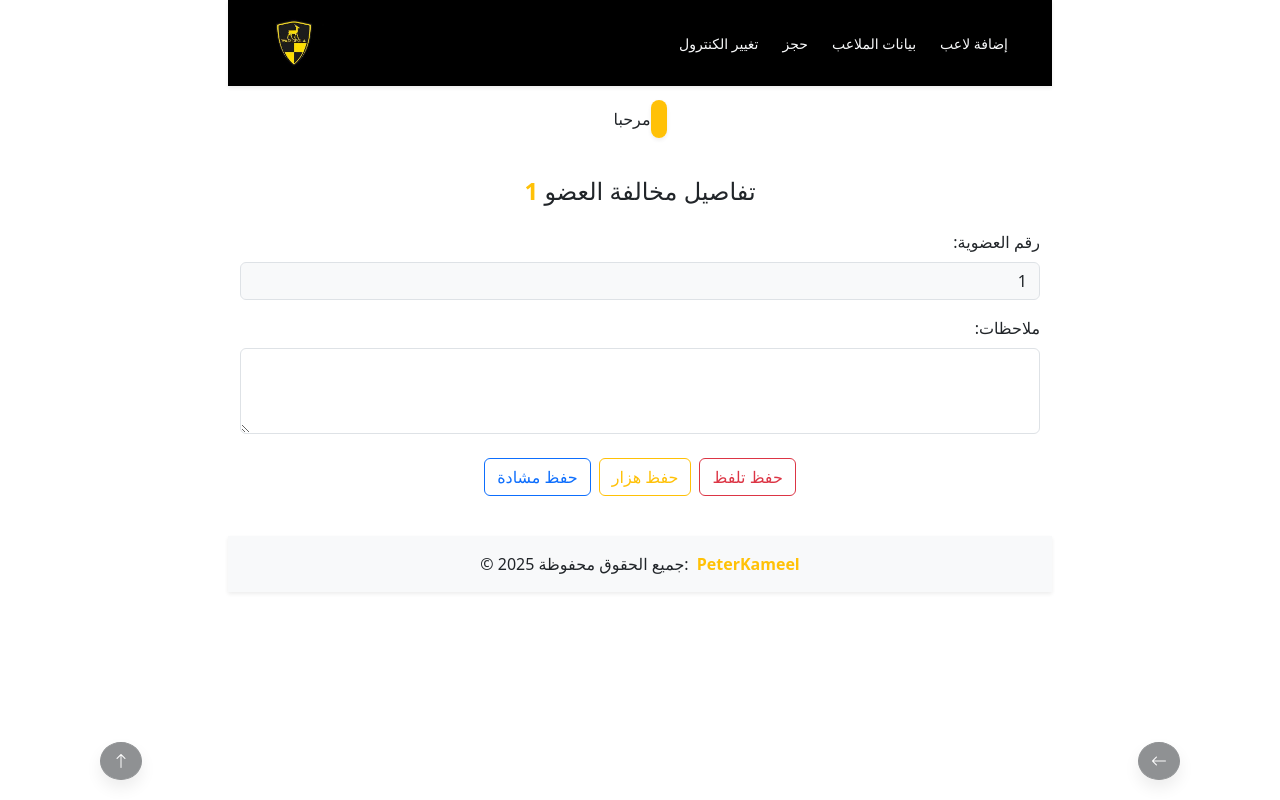
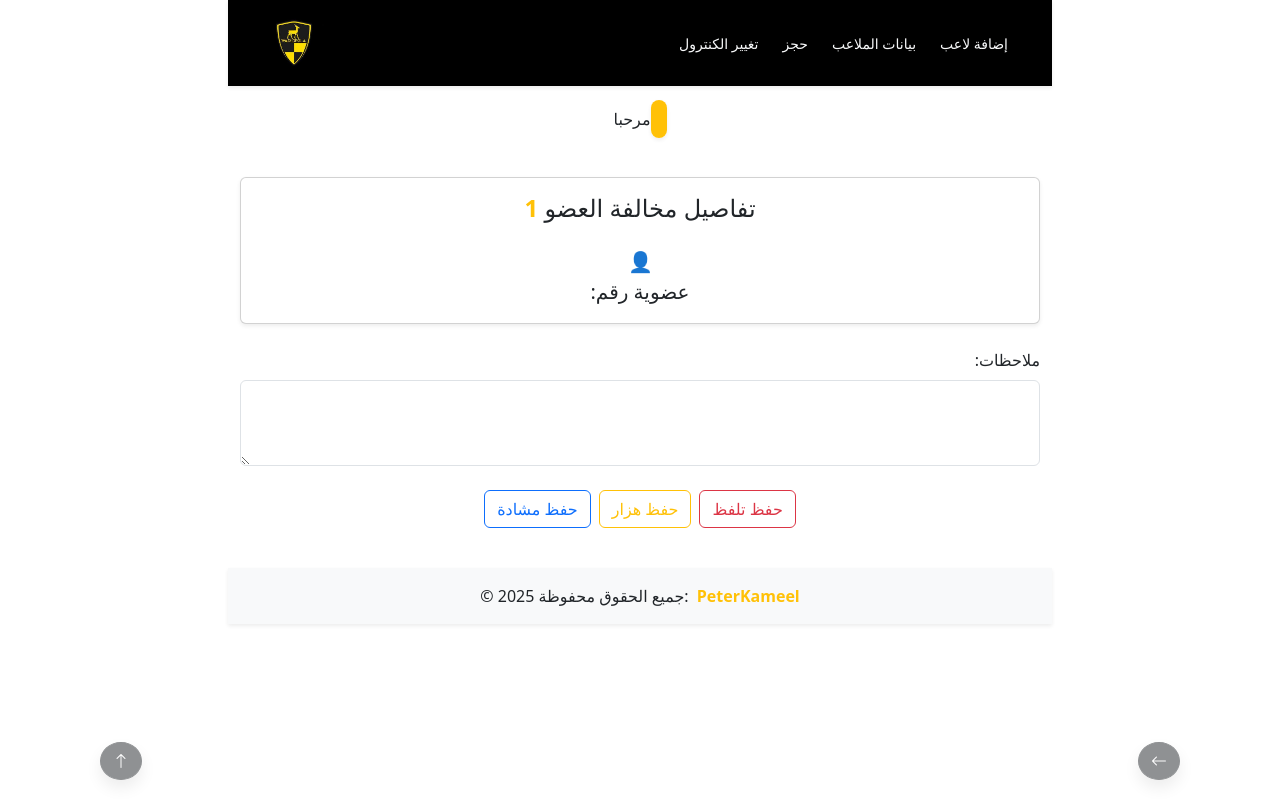
Before and after one commit to peterAlpert/WadiDegla, an Angular app: page /violation/1/1/1 in a window 1280 px wide. Built offline with nearby package versions, Linux system fonts and the light colour scheme.

Commit message:
edits in design

```diff
--- a/src/app/Components/entry-history/entry-history.component.html
+++ b/src/app/Components/entry-history/entry-history.component.html
@@ -1,13 +1,11 @@
 <div class="container py-4">
-    <div class="text-center mb-5">
-        <h3 class="mb-3 text-primary fw-bold">سجل دخول العضو</h3>
-        <div class="d-flex flex-column align-items-center">
-            <div class="fs-4">
-                👤 الاسم: <span class="text-warning fw-bold">{{ member?.memberName }}</span>
-            </div>
-            <div class="fs-4 mt-2">
-                🆔 رقم العضوية: <span class="text-warning fw-bold">{{ member?.membership }}</span>
-            </div>
+    <div class="card shadow-sm mb-4">
+        <div class="card-body text-center">
+            <h4 class="card-title text-primary">تسجيل دخول عضو</h4>
+            <p class="card-text fs-5 mt-3">
+                👤 <strong>{{ member?.memberName }}</strong><br />
+                عضوية رقم: <strong>{{ member?.membership }}</strong>
+            </p>
         </div>
     </div>
 
--- a/src/app/Components/header/header.component.html
+++ b/src/app/Components/header/header.component.html
@@ -13,7 +13,7 @@
         </button>
 
         <!-- عناصر القائمة -->
-        <div class="collapse navbar-collapse" id="navbarNav">
+        <div class="collapse navbar-collapse text-warning" id="navbarNav">
             <div class="ms-auto d-flex flex-column flex-md-row mt-3 mt-md-0 gap-2">
                 <button class="btn btn-outline-light btn-sm" routerLink="/controlInfo">تغيير الكنترول</button>
                 <button class="btn btn-outline-light btn-sm" routerLink="/booking">حجز</button>
--- a/src/app/Components/stadium-log/stadium-log.component.html
+++ b/src/app/Components/stadium-log/stadium-log.component.html
@@ -65,15 +65,14 @@
                     <td>{{ item.memberName }}</td>
                     <td>{{ item.membership }}</td>
 
-                    <!-- زر واحد بدلاً من الملعب والوقت والتاريخ -->
                     <td>
-                        <button class="btn btn-outline-primary btn-sm w-100" (click)="viewEntryHistory(item)">
+                        <button class="btn btn-outline-warning btn-sm w-100" (click)="viewEntryHistory(item)">
                             السجل
                         </button>
                     </td>
 
                     <td>
-                        <button class="btn btn-sm btn-outline-primary" (click)="goToEntryPage(item)">تسجيل دخول</button>
+                        <button class="btn btn-sm btn-outline-warning" (click)="goToEntryPage(item)">تسجيل دخول</button>
                     </td>
                     <td>
                         <button class="btn btn-outline-dark btn-sm position-relative" (click)="insult(item)">
--- a/src/app/Components/violation-details/violation-details.component.html
+++ b/src/app/Components/violation-details/violation-details.component.html
@@ -1,9 +1,14 @@
 <div class="container py-4 text-end" dir="rtl">
-    <h4 class="text-center mb-4">تفاصيل مخالفة العضو <span class="text-warning fw-bolder">{{ memberName }}</span></h4>
 
-    <div class="mb-3">
-        <label class="form-label">رقم العضوية:</label>
-        <div class="form-control bg-light">{{ membership }}</div>
+    <div class="card shadow-sm mb-4">
+        <div class="card-body text-center">
+            <h4 class="text-center mb-4">تفاصيل مخالفة العضو <span class="text-warning fw-bolder">{{ memberName
+                    }}</span></h4>
+            <p class="card-text fs-5 mt-3">
+                👤 <strong>{{ member?.memberName }}</strong><br />
+                عضوية رقم: <strong>{{ member?.membership }}</strong>
+            </p>
+        </div>
     </div>
 
     <div class="mb-3">
```
